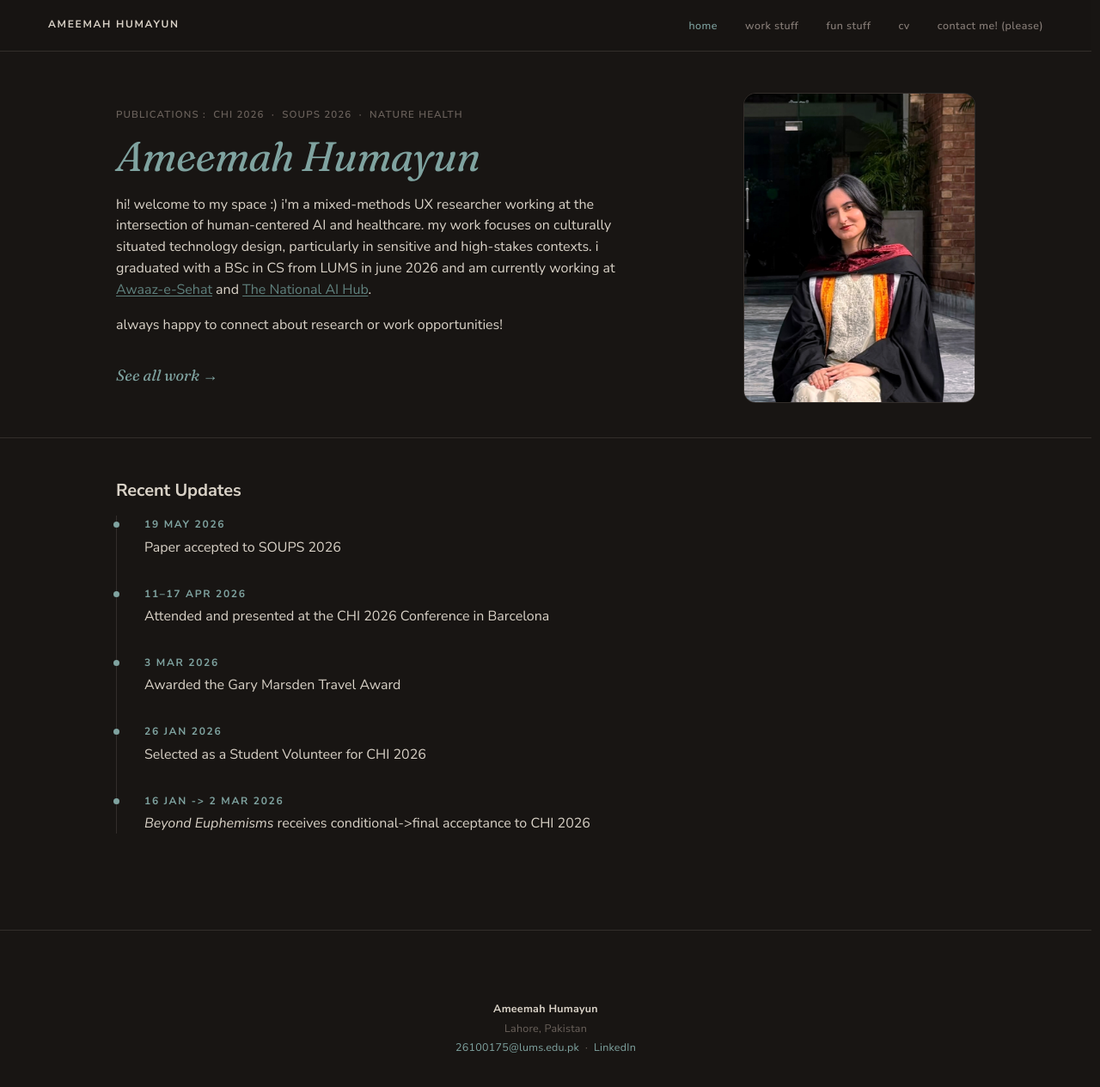
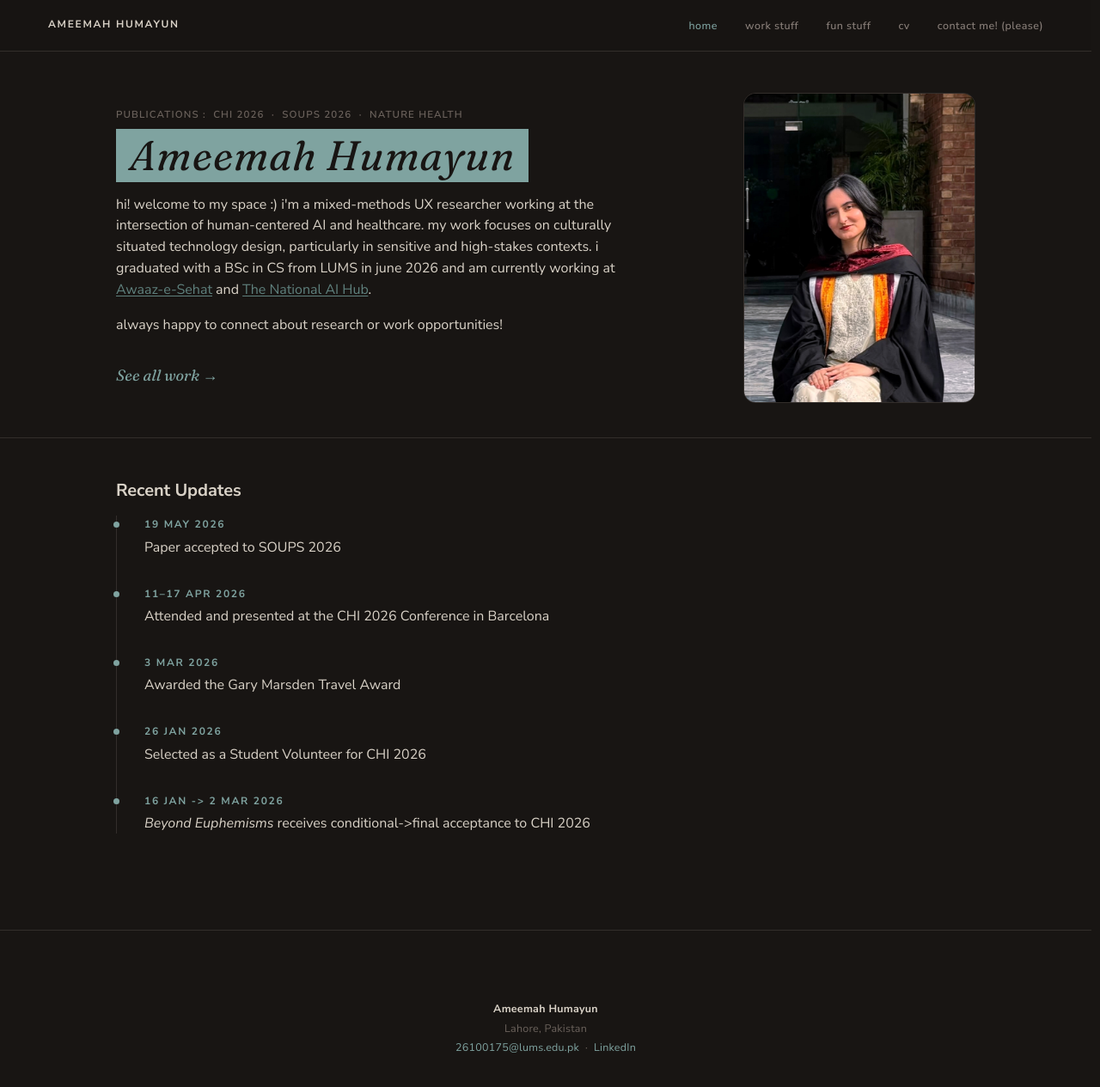
Before and after one commit to ameemahumayun/ameemahumayun.github.io, a Jekyll site: the page built from index.html, in a window 1280 px wide and 1279 px high. Shown: the top 1265 px of the window at 86% size. Built offline with Jekyll 4.4.1, drawn with Linux system fonts in a browser that asks for light colours.

Commit message:
Give the hero name a permanent teal highlight, slightly wider tracking
Mimics the look of the teal text-selection highlight as a standing
treatment (accent background, dark text), per reference screenshot.

Co-Authored-By: Claude Sonnet 5 <noreply@anthropic.com>
Claude-Session: https://claude.ai/code/session_01RCzM7zTsD8mFw1QLJ4sgHP

```diff
--- a/assets/css/base.css
+++ b/assets/css/base.css
@@ -87,6 +87,17 @@ a { transition: color var(--duration) var(--ease); }
   letter-spacing: 0.005em;
 }
 
+/* Hero name mark: mimics the look of the teal ::selection highlight
+   (accent background, base-dark text) as a permanent treatment. */
+.name-highlight {
+  background: var(--color-accent);
+  color: var(--color-bg);
+  padding: 0.03em 0.32em;
+  letter-spacing: 0.02em;
+  box-decoration-break: clone;
+  -webkit-box-decoration-break: clone;
+}
+
 /* Inline link inside prose: faded teal, underlined, so it reads as a link
    at a glance without shouting the full-strength accent. */
 .link-teal {
--- a/index.html
+++ b/index.html
@@ -15,7 +15,7 @@ description: Mixed-methods UX researcher working on human-centered AI for health
         <a href="{{ '/assets/soups2026-final545.pdf' | relative_url }}" target="_blank" rel="noopener" class="link-quiet">SOUPS 2026</a> &nbsp;·&nbsp;
         <span>Nature Health</span>
       </p>
-      <h1 style="margin-top:0;margin-bottom:1rem;"><span class="serif">Ameemah Humayun</span></h1>
+      <h1 style="margin-top:0;margin-bottom:1rem;"><span class="serif name-highlight">Ameemah Humayun</span></h1>
       <p class="lead" style="max-width:600px;font-size:var(--text-base);margin-bottom:1rem;">hi! welcome to my space :) i'm a mixed-methods UX researcher working at the intersection of human-centered AI and healthcare. my work focuses on culturally situated technology design, particularly in sensitive and high-stakes contexts. i graduated with a BSc in CS from LUMS in june 2026 and am currently working at <a href="https://www.awaazesehat.com/" target="_blank" rel="noopener" class="link-teal">Awaaz-e-Sehat</a> and <a href="https://thenationalaihub.com/" target="_blank" rel="noopener" class="link-teal">The National AI Hub</a>.</p>
       <p class="lead" style="max-width:600px;font-size:var(--text-base);">always happy to connect about research or work opportunities!</p>
       <p style="margin-top:1.5rem;">
```
